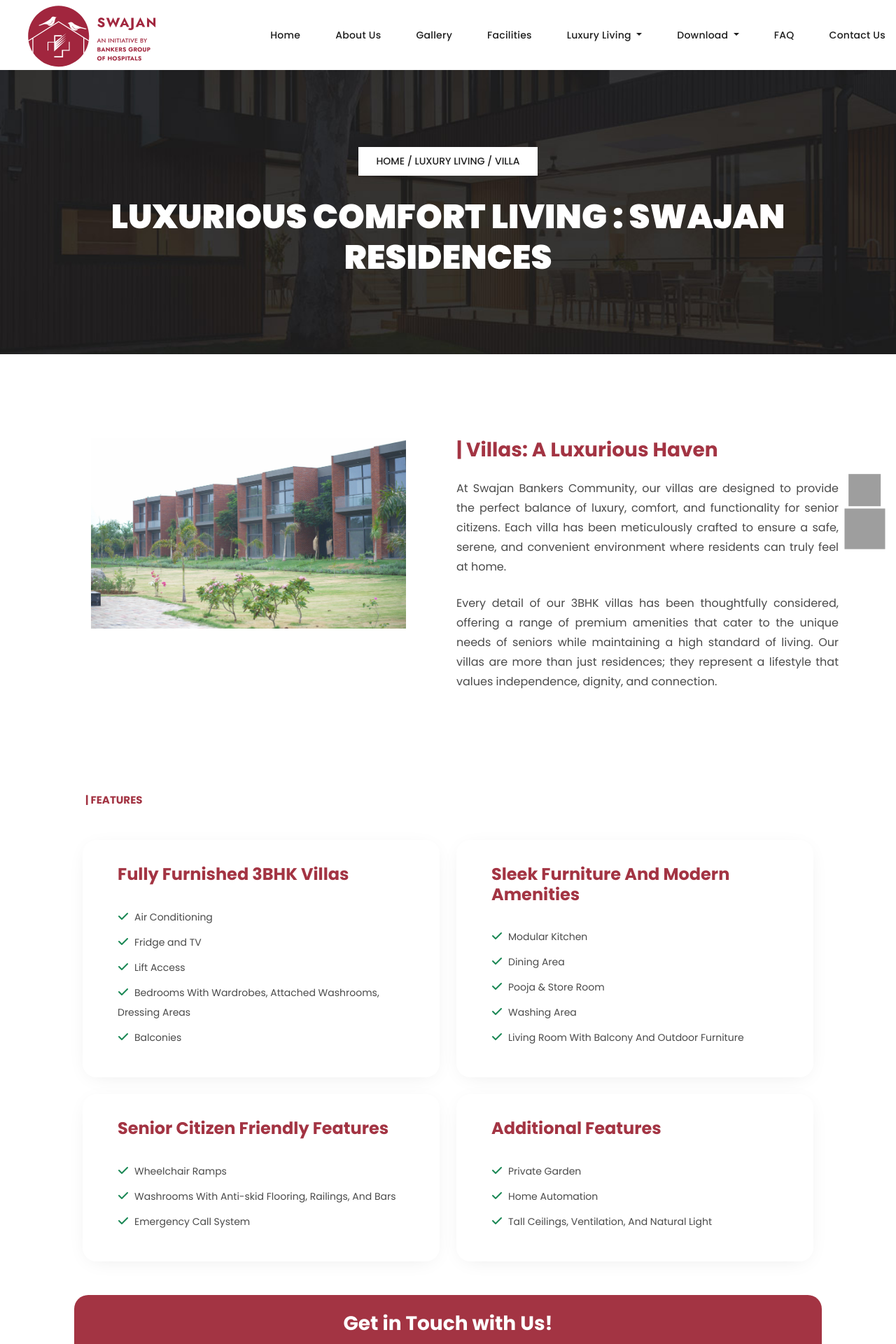
After one commit to sachin-sanchania/swajan-bankers, a Laravel app: page /luxury-living/villa in a window 1280 px wide. The commit adds this page. Shown: the top 1920 px of the page at 70% size. Run offline with Laravel 10, Linux system fonts and the light colour scheme; data that the repository does not hold is empty; some libraries are stand-ins or nearby versions; some web fonts are replaced; grey boxes are pictures that could not be loaded.

Commit message:
Integrate Villa Page luxury living

```diff
--- /dev/null
+++ b/app/Livewire/Apartment.php
@@ -0,0 +1,13 @@
+<?php
+
+namespace App\Livewire;
+
+use Livewire\Component;
+
+class Apartment extends Component
+{
+    public function render()
+    {
+        return view('livewire.apartment');
+    }
+}
--- /dev/null
+++ b/app/Livewire/Villa.php
@@ -0,0 +1,13 @@
+<?php
+
+namespace App\Livewire;
+
+use Livewire\Component;
+
+class Villa extends Component
+{
+    public function render()
+    {
+        return view('livewire.villa');
+    }
+}
--- a/public/client/assets/css/style.css
+++ b/public/client/assets/css/style.css
@@ -2260,3 +2260,32 @@
     }
 }
 /* Submenu related styles end */
+
+.pricing-box {
+    -webkit-box-shadow: 0px 5px 30px -10px rgba(0, 0, 0, 0.1);
+    box-shadow: 0px 5px 30px -10px rgba(0, 0, 0, 0.1);
+    padding: 35px 50px;
+    border-radius: 20px;
+    position: relative;
+}
+.pricing-box:hover{
+    box-shadow: 0px 5px 50px 10px rgba(0, 0, 0, 0.1);
+    transition: all 0.5s;
+}
+.btn-custom{
+    background-color: #1e1e1e;
+    border-radius: 30px;
+    padding: 15px 40px;
+    color: #fff;
+    border: none;
+    font-size: 15px;
+    font-weight: 500;
+    transition: all .5s;
+}
+.btn-custom:hover{
+    background-color: #b9b9b9;
+    color: #1e1e1e;
+}
+.pricing-box .plan {
+    font-size: 34px;
+}
--- a/resources/views/components/layouts/app.blade.php
+++ b/resources/views/components/layouts/app.blade.php
@@ -75,13 +75,13 @@
                     <li><a wire:navigate href="{{route('front.about-us')}}" class="{{ Request::routeIs('front.about-us') ? 'active' : '' }}">About Us</a></li>
                     <li><a wire:navigate href="{{route('front.gallery')}}" class="{{ Request::routeIs('front.gallery') ? 'active' : '' }}">Gallery</a></li>
                     <li><a wire:navigate href="{{route('front.facilities')}}" class="{{ Request::routeIs('front.facilities') ? 'active' : '' }}">Facilities</a></li>
-{{--                    <li>--}}
-{{--                        <a href="javascript:void(0)" class="has-submenu dropdown-toggle dropdown-plus">Luxury Living <span class="caret"></span></a>--}}
-{{--                        <ul class="submenu">--}}
-{{--                            <li><a href="">Apartment</a></li>--}}
-{{--                            <li><a href="">Villa</a></li>--}}
-{{--                        </ul>--}}
-{{--                    </li>--}}
+                    <li class="downloadMenu">
+                        <a href="javascript:void(0)" class="has-submenu dropdown-toggle dropdown-plus">Luxury Living <span class="caret"></span></a>
+                        <ul class="submenu">
+                            <li><a wire:navigate href="{{route('front.villa')}}">Villa House</a></li>
+                            <li><a wire:navigate href="{{route('front.apartment')}}">Apartment</a></li>
+                        </ul>
+                    </li>
                     <li class="downloadMenu">
                         <a href="javascript:void(0)" class="has-submenu dropdown-toggle dropdown-plus">Download <span class="caret"></span></a>
                         <ul class="submenu">
--- /dev/null
+++ b/resources/views/livewire/villa.blade.php
@@ -0,0 +1,106 @@
+<main>
+    <div class="page-heading header-text">
+        <div class="container">
+            <div class="row">
+                <div class="col-lg-12">
+                    <span class="breadcrumb"><a href="{{route('front.index')}}" wire:navigate>Home</a>  /  Luxury Living / Villa</span>
+                    <h3>LUXURIOUS COMFORT LIVING : SWAJAN RESIDENCES</h3>
+                </div>
+            </div>
+        </div>
+    </div>
+    <div class="contact-page section">
+        <div class="container">
+
+            <div class="row">
+                <div class="col-md-6 wow fadeInLeft">
+                    <div class="px-5">
+                        <img src="{{asset('client/assets/luxury-living/villa.jpeg')}}" alt="Villa House">
+                    </div>
+                </div>
+                <div class="col-md-6 wow fadeInRight">
+                    <div class="section-heading mb-4" style="margin-right: 150px">
+                        <h3 class="text-swajan">| Villas: A Luxurious Haven</h3>
+                    </div>
+                    <p class="text-justify fs-16 mb-4">At Swajan Bankers Community, our villas are designed to provide the perfect balance of luxury, comfort, and functionality for senior citizens. Each villa has been meticulously crafted to ensure a safe, serene, and convenient environment where residents can truly feel at home.</p>
+                    <p class="text-justify fs-16">
+                        Every detail of our 3BHK villas has been thoughtfully considered, offering a range of premium amenities that cater to the unique needs of seniors while maintaining a high standard of living. Our villas are more than just residences; they represent a lifestyle that values independence, dignity, and connection.
+                    </p>
+                </div>
+            </div>
+
+            <div class="row mx-4 mt-5 pt-4">
+                <div class="section-heading my-4 mx-1">
+                    <h6>| Features</h6>
+                </div>
+                <div class="col-md-6">
+                    <div class="pricing-box mt-4">
+                        <i class="mdi mdi-account h1"></i>
+                        <h4 class="f-18 text-swajan">Fully Furnished 3BHK Villas</h4>
+
+                        <div class="mt-4 pt-2">
+                            <p class="mb-2"><i class="fa fa-check text-success fs-16 me-2"></i>Air Conditioning</p>
+                            <p class="mb-2"><i class="fa fa-check text-success fs-16 me-2"></i>Fridge and TV</p>
+                            <p class="mb-2"><i class="fa fa-check text-success fs-16 me-2"></i>Lift Access</p>
+                            <p class="mb-2"><i class="fa fa-check text-success fs-16 me-2"></i>Bedrooms With Wardrobes, Attached Washrooms, Dressing Areas</p>
+                            <p class="mb-2"><i class="fa fa-check text-success fs-16 me-2"></i>Balconies</p>
+                        </div>
+                    </div>
+                </div>
+
+                <div class="col-md-6">
+                    <div class="pricing-box mt-4">
+                        <i class="mdi mdi-account h1"></i>
+                        <h4 class="f-18 text-swajan">Sleek Furniture And Modern Amenities</h4>
+
+                        <div class="mt-4 pt-2">
+                            <p class="mb-2"><i class="fa fa-check text-success fs-16 me-2"></i>Modular Kitchen</p>
+                            <p class="mb-2"><i class="fa fa-check text-success fs-16 me-2"></i>Dining Area</p>
+                            <p class="mb-2"><i class="fa fa-check text-success fs-16 me-2"></i>Pooja & Store Room</p>
+                            <p class="mb-2"><i class="fa fa-check text-success fs-16 me-2"></i>Washing Area</p>
+                            <p class="mb-2"><i class="fa fa-check text-success fs-16 me-2"></i>Living Room With Balcony And Outdoor Furniture</p>
+                        </div>
+                    </div>
+                </div>
+
+                <div class="col-md-6">
+                    <div class="pricing-box mt-4">
+                        <i class="mdi mdi-account h1"></i>
+                        <h4 class="f-18 text-swajan">Senior Citizen Friendly Features</h4>
+
+                        <div class="mt-4 pt-2">
+                            <p class="mb-2"><i class="fa fa-check text-success fs-16 me-2"></i>Wheelchair Ramps</p>
+                            <p class="mb-2"><i class="fa fa-check text-success fs-16 me-2"></i>Washrooms With Anti-skid Flooring, Railings, And Bars</p>
+                            <p class="mb-2"><i class="fa fa-check text-success fs-16 me-2"></i>Emergency Call System</p>
+                        </div>
+                    </div>
+                </div>
+
+                <div class="col-md-6">
+                    <div class="pricing-box mt-4">
+                        <i class="mdi mdi-account h1"></i>
+                        <h4 class="f-18 text-swajan">Additional Features</h4>
+
+                        <div class="mt-4 pt-2">
+                            <p class="mb-2"><i class="fa fa-check text-success fs-16 me-2"></i>Private Garden</p>
+                            <p class="mb-2"><i class="fa fa-check text-success fs-16 me-2"></i>Home Automation</p>
+                            <p class="mb-2"><i class="fa fa-check text-success fs-16 me-2"></i>Tall Ceilings, Ventilation, And Natural Light</p>
+                        </div>
+                    </div>
+                </div>
+            </div>
+
+            <div class="row mt-5 mx-4 bg-swajan" style="border-radius: 20px">
+                <div class="col-lg-12 wow fadeIn">
+                    <div class=" text-center my-4">
+                        <h3 class="text-white">Get in Touch with Us!</h3>
+                    </div>
+                    <p class="text-white fs-16 p-3 text-justify mb-3">Have questions or need assistance? We’re here to help! Reach out today to learn more about our luxurious villas and vibrant community at Swajan Bankers Community. Your journey to a comfortable and fulfilling lifestyle begins with a simple message. We look forward to connecting with you!</p>
+                    <p class="text-center mb-4">
+                        <a href="{{route('front.contact-us')}}" wire:navigate class="btn btn-custom">Contact Us</a>
+                    </p>
+                </div>
+            </div>
+        </div>
+    </div>
+</main>
--- a/routes/web.php
+++ b/routes/web.php
@@ -25,6 +25,8 @@
     Route::get('/facilities', \App\Livewire\Facilities::class)->name('facilities');
     Route::get('/faq', \App\Livewire\Faq::class)->name('faq');
     Route::get('/events', \App\Livewire\Events::class)->name('events');
+    Route::get('/luxury-living/villa', \App\Livewire\Villa::class)->name('villa');
+    Route::get('/luxury-living/apartment', \App\Livewire\Apartment::class)->name('apartment');
 });
 Route::get('/clear-cache', function () {
     $clearcache = \Illuminate\Support\Facades\Artisan::call('cache:clear');
```
Also changed, not shown: resources/views/livewire/apartment.blade.php (added, +17 -0 lines), public/client/assets/luxury-living/villa.jpeg (added).
